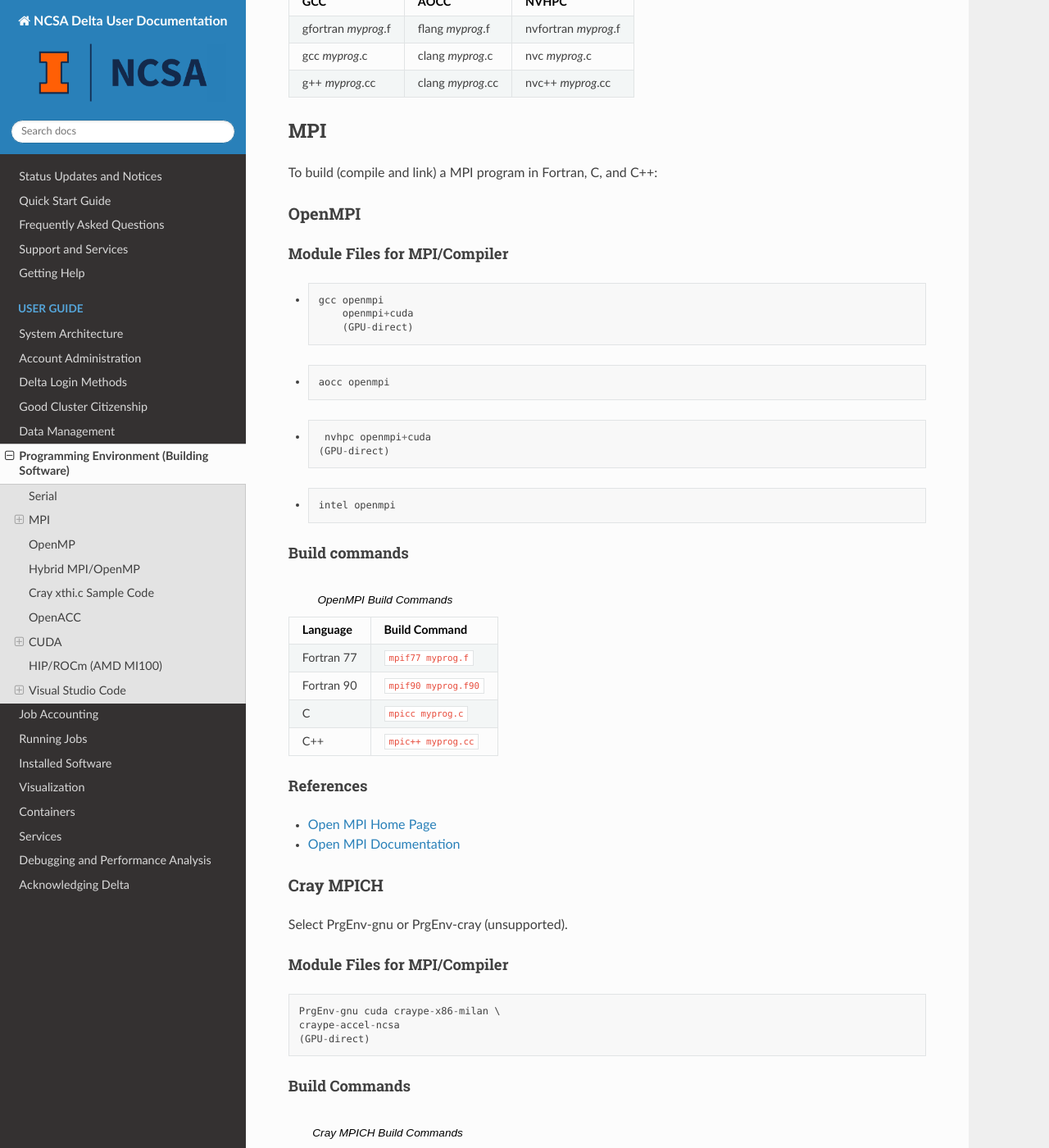
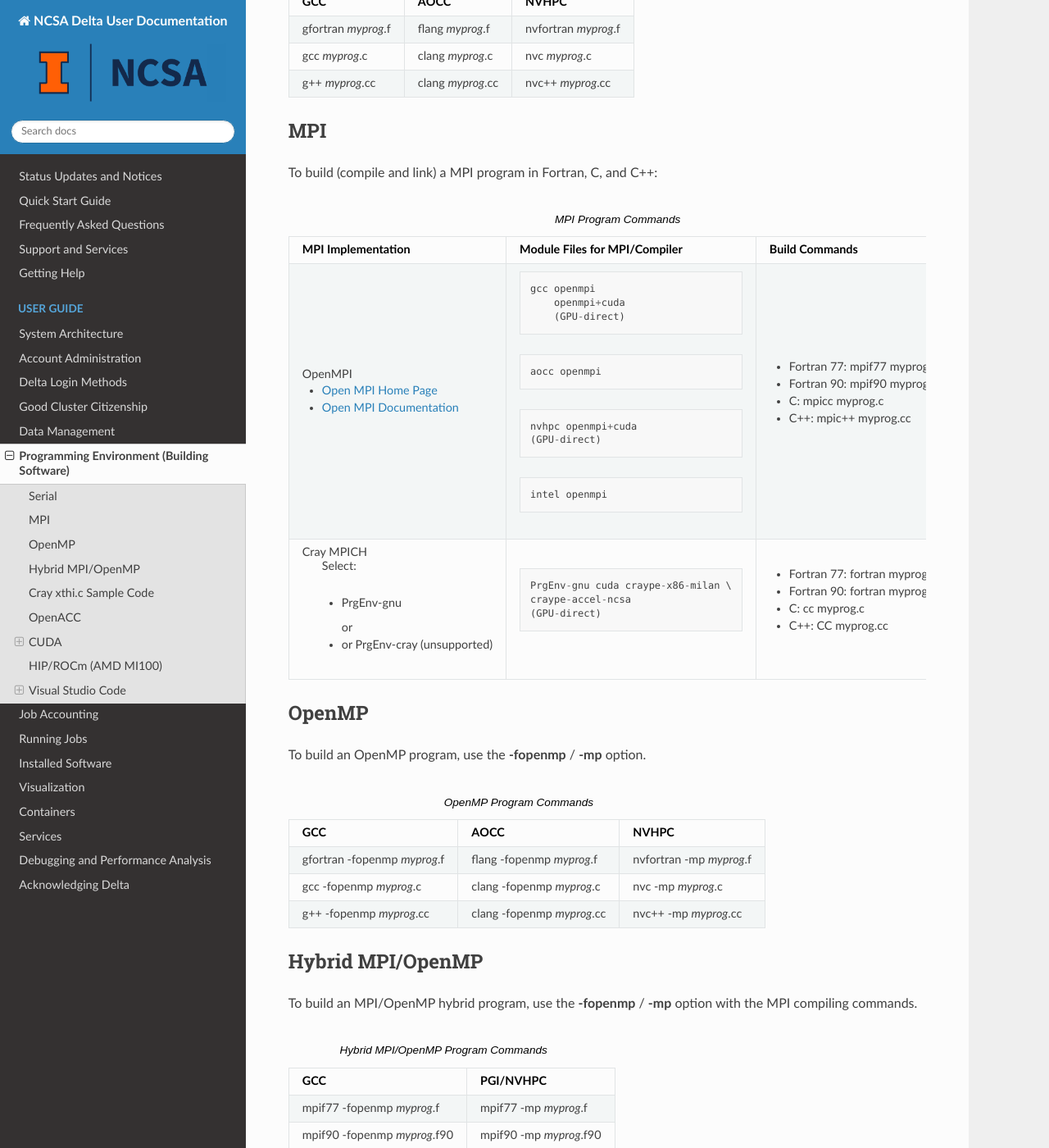
Before and after one commit to ncsa/Delta_doc, a Sphinx documentation site: the page built from docs/source/user_guide/prog_env.rst, in a window 1280 px wide and 1400 px high, scrolled down 584 px. Shown: the whole window at 82% size. Built offline with Sphinx 7.4.7 and the Read the Docs theme 2.0.0, drawn with Linux system fonts in a browser that asks for light colours; some of the changed text lies outside the part shown.

Commit message:
Update prog_env.rst added back MPI table with some adjustments
MPI section without table was not better. Added table back and made some format adjustments to remove side scrolling and tables inside of a table.

```diff
--- a/docs/source/user_guide/prog_env.rst
+++ b/docs/source/user_guide/prog_env.rst
@@ -27,80 +27,45 @@ To build (compile and link) a serial program in Fortran, C, and C++:
 
 MPI
 -------------------------
+
 To build (compile and link) a MPI program in Fortran, C, and C++:
 
-OpenMPI
-~~~~~~~~~~
+.. table:: MPI Program Commands
 
-Module Files for MPI/Compiler
-$$$$$$$$$$$$$$$$$$$$$$$$$$$$$$$
-
-- .. code-block::
-
-     gcc openmpi
-         openmpi+cuda
-         (GPU-direct)
-
-- .. code-block::
-
-     aocc openmpi
-
-- .. code-block::
-
-     nvhpc openmpi+cuda
-    (GPU-direct)
-
-- .. code-block::
-
-     intel openmpi
-
-Build commands
-$$$$$$$$$$$$$$$$$
-
-.. table:: OpenMPI Build Commands
-
-   ============== ==============
-   Language       Build Command
-   ============== ==============
-   Fortran 77     ``mpif77 myprog.f``
-   Fortran 90     ``mpif90 myprog.f90``
-   C              ``mpicc myprog.c``
-   C++            ``mpic++ myprog.cc``
-   ============== ==============
-
-References
-$$$$$$$$$$$$
-
-- `Open MPI Home Page`_
-- `Open MPI Documentation`_
-
-Cray MPICH
-~~~~~~~~~~~~
-
-Select PrgEnv-gnu or PrgEnv-cray (unsupported).
-
-Module Files for MPI/Compiler
-$$$$$$$$$$$$$$$$$$$$$$$$$$$$$$$$
-
-.. code-block::
-
-   PrgEnv-gnu cuda craype-x86-milan \
-   craype-accel-ncsa
-   (GPU-direct)
-
-Build Commands
-$$$$$$$$$$$$$$$$
-
-.. table:: Cray MPICH Build Commands
-
-   ================= =================
-   Language          Build Command
-   ================= =================
-   Fortran 77        ``fortran myprog.f``
-   Fortran 90        ``fortran myprog.f90``
-   C                 ``cc myprog.c``
-   C++               ``CC myprog.cc``
-   ================= =================
+   +---------------------------------+--------------------------------------------+-------------------------------------------+
+   | MPI Implementation              | Module Files for                           | Build Commands                            |
+   |                                 | MPI/Compiler                               |                                           |
+   +=================================+============================================+===========================================+
+   |                                 | .. code-block::                            |                                           |
+   |                                 |                                            |                                           |
+   | OpenMPI                         |    gcc openmpi                             |                                           |
+   |                                 |        openmpi+cuda                        | - Fortran 77: mpif77 myprog.f             |
+   |                                 |        (GPU-direct)                        |                                           |
+   | - `Open MPI Home Page`_         | .. code-block::                            |                                           |
+   | - `Open MPI Documentation`_     |                                            |                                           |
+   |                                 |    aocc openmpi                            | - Fortran 90: mpif90 myprog.f90           |
+   |                                 |                                            |                                           |
+   |                                 | .. code-block::                            |                                           |
+   |                                 |                                            |                                           |
+   |                                 |    nvhpc openmpi+cuda                      | - C: mpicc myprog.c                       |
+   |                                 |    (GPU-direct)                            |                                           |
+   |                                 |                                            |                                           |
+   |                                 | .. code-block::                            | - C++: mpic++ myprog.cc                   |
+   |                                 |                                            |                                           |
+   |                                 |    intel openmpi                           |                                           |
+   +---------------------------------+--------------------------------------------+-------------------------------------------+
+   | Cray MPICH                      | .. code-block::                            |                                           |
+   |                                 |                                            |                                           |
+   |   Select:                       |     PrgEnv-gnu cuda craype-x86-milan \     |                                           |
+   |                                 |     craype-accel-ncsa                      | - Fortran 77: fortran myprog.f            |
+   |                                 |     (GPU-direct)                           |                                           |
+   |   - PrgEnv-gnu                  |                                            | - Fortran 90: fortran myprog.f90          |
+   |                                 |                                            |                                           |
+   |     or                          |                                            | - C: cc myprog.c                          |
+   |                                 |                                            |                                           |
+   |   - or PrgEnv-cray (unsupported)|                                            |                                           |
+   |                                 |                                            | - C++: CC myprog.cc                       |
+   +---------------------------------+--------------------------------------------+-------------------------------------------+
 
 .. _Open MPI Home Page: http://www.open-mpi.org
 
```
